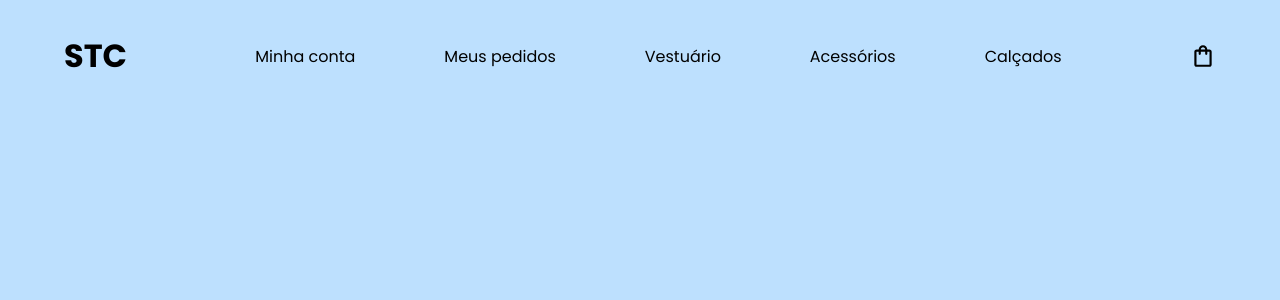
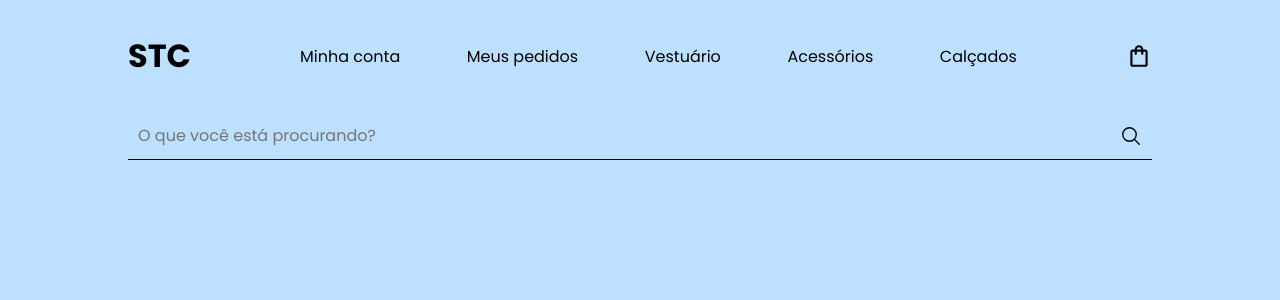
Before and after one commit to pedro-pl/StoreClothes, a React (Vite) app: page / in a window 1280 px wide. Shown: the top 300 px of the page. Built offline with nearby package versions, Linux system fonts and the light colour scheme.

Commit message:
feat: adicionando barra de pesquisa

```diff
--- /dev/null
+++ b/src/components/SearchBar/index.tsx
@@ -0,0 +1,12 @@
+import { Container } from "./styles";
+import { IoSearchOutline } from "react-icons/io5";
+
+export function SearchBar(){
+    return(
+        <Container>
+            <input type="text" placeholder="O que você está procurando?"/>
+
+            <IoSearchOutline size={22}/>
+        </Container>
+    )
+}
--- /dev/null
+++ b/src/components/SearchBar/styles.ts
@@ -0,0 +1,21 @@
+import styled from "styled-components";
+
+export const Container = styled.div`
+    width: 100%;
+    height: 6vh;
+    border-bottom: 1px solid ${(props) => props.theme['black']};
+    display: flex;
+    justify-content: space-between;
+    align-items: center;
+    padding: 0 10px;
+    margin-top: 1rem;
+
+    input{
+        width: 90%;
+        height: 100%;
+        background-color: transparent;
+        border: none;
+        outline: none;
+        font-size: 1rem;
+    }
+`
--- a/src/pages/home/index.tsx
+++ b/src/pages/home/index.tsx
@@ -1,10 +1,12 @@
 import { Header } from "../../components/header";
+import { SearchBar } from "../../components/SearchBar";
 import { Container } from "./styles";
 
 export function Home(){
     return(
         <Container>
             <Header/>
+            <SearchBar/>
         </Container>
     )
 }
--- a/src/pages/home/styles.ts
+++ b/src/pages/home/styles.ts
@@ -4,7 +4,8 @@ export const Container = styled.div`
     width: 100vw;
     height: 100vh;
     background-color: ${(props) => props.theme['blue-100']};
-    padding: 0 5% 0 5%;
+    padding: 0 10% 0 10%;
     display: flex;
-    justify-content: center;
+    flex-direction: column;
+    align-items: center;
 `
```
